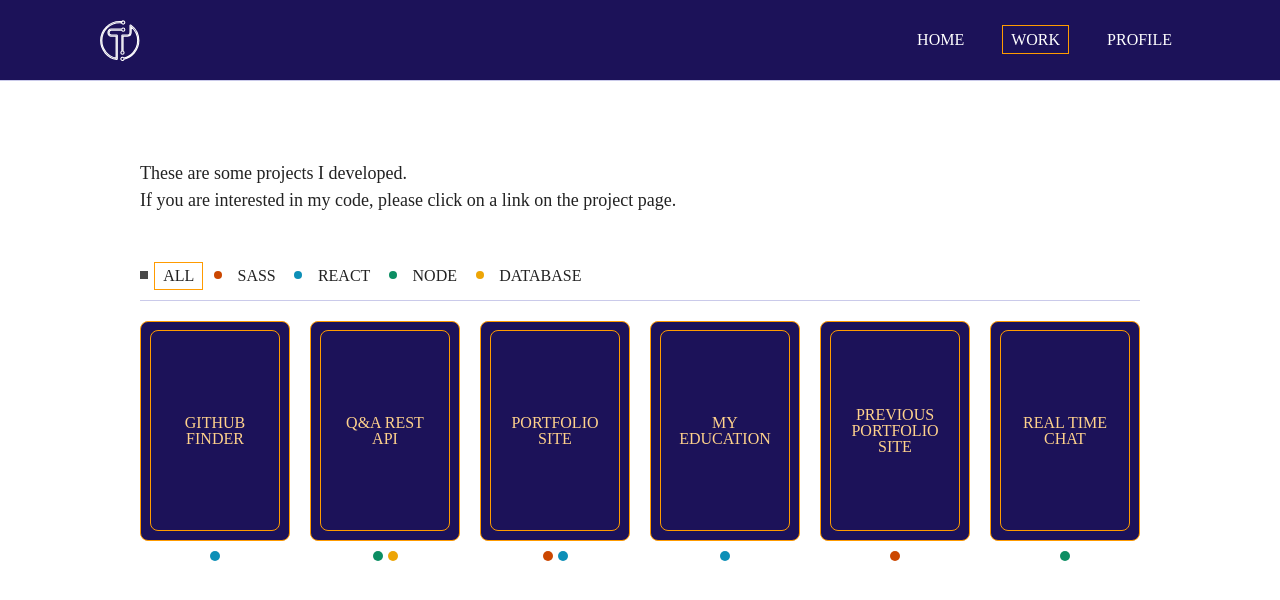
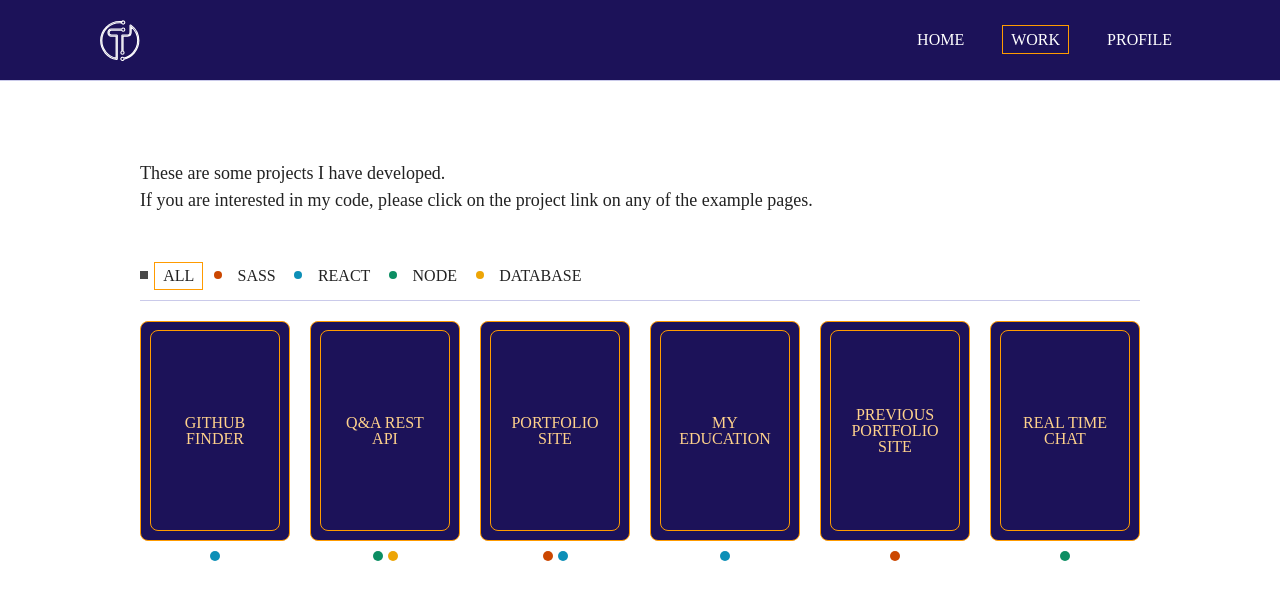
Before and after one commit to takuyahirata23/my_portfolio, a React (Create React App) app: page /work in a window 1280 px wide. Shown: the top 600 px of the page. Built offline with nearby package versions, Linux system fonts and the light colour scheme; a web font is replaced by a local one.

Commit message:
fix some english

```diff
--- a/src/components/Home.js
+++ b/src/components/Home.js
@@ -10,7 +10,7 @@ const Home = () => {
       </div>
       <p className="home-msg">
         Hi! Thank you for visiting my portfolio site.<br />
-        Feel free to check <a href="https://github.com/Takuya-H23">my code</a> and <a href="mailto:takuyahirata4@gmail.com">contact</a> me if your are interested!.
+        Feel free to check <a href="https://github.com/Takuya-H23">my code</a> and <a href="mailto:takuyahirata4@gmail.com">contact</a> me if your are interested!
       </p>
       <Testimonial />
     </div>
--- a/src/components/Work.js
+++ b/src/components/Work.js
@@ -2,17 +2,19 @@ import React from 'react'
 import Selection from './Selection'
 import Cards from './Cards'
 
-const Work = ({match}) => {
+const Work = ({ match }) => {
   return (
     <section className="section-wrapper">
       <p className="work-description">
-        These are some projects I developed.<br />
-        If you are interested in my code, please click on a link on the project page.
+        These are some projects I have developed.
+        <br />
+        If you are interested in my code, please click on the project link on
+        any of the example pages.
       </p>
       <div>
         <Selection />
       </div>
-      <Cards match={match}/>
+      <Cards match={match} />
     </section>
   )
 }
--- a/src/projects.json
+++ b/src/projects.json
@@ -2,8 +2,8 @@
   {
     "id": "6",
     "name": "GITHUB FINDER",
-    "overview": "Github Finder to search for github users and their public repositories. As a result of developing this application, I can choose to use either Redux or useReducer and useContext for state management.",
-    "objective": "To implement React hooks such as useState, useEffect, useContext and useReducer. Consider when to use Redux or Hooks for state management. Practice how to keep information such as own API keys safe.",
+    "overview": "To search for github users and their public repositories. React Hooks are used for state management",
+    "objective": "To implement React Hooks such as useState, useEffect, useContext and useReducer. Consider when to use Redux or Hooks for state management. Practice how to keep information such as API keys safe.",
     "tools": ["React", "Github API"],
     "links": {
       "project": "https://github-finder-23.netlify.com/",
@@ -27,7 +27,7 @@
     "id": "4",
     "name": "PORTFOLIO SITE",
     "overview": "Portfolio site using React. ",
-    "objective": "Build a react application that is maintainable and well organized. Practice using React Router and React Context API to improve state management skills. Use Sass to style efficiently, and Sketch to create comps.",
+    "objective": "Build a react application that is maintainable and organized well. Practice using React Router and React Context API to improve state management skills. Use Sass to style efficiently, and Sketch to create comps.",
     "tools": [
       "Sass",
       "JavaScript",
@@ -46,7 +46,7 @@
     "id": "3",
     "name": "MY EDUCATION",
     "overview": "React application that displays what I have learned at college and via online programming courses. Use Treehouse API to get data.",
-    "objective": "Create an application to show what I can do and have learned. Practice using React router, and managing state.",
+    "objective": "Create an application to show my capabilities and what I have learned. Practice using React Router, and state management",
     "tools": ["CSS", "Bootstrap", "JavaScript", "React"],
     "links": {
       "project": "https://my-education.netlify.com/",
@@ -70,7 +70,7 @@
     "id": "1",
     "name": "REAL TIME CHAT",
     "overview": "Real time chat application using Socket.io and Node.js.",
-    "objective": "My first application using Socket.io. Create Node.js application and practice basic Node.js and Express skills and deploy onto liver server.",
+    "objective": "My first application using Socket.io. Create Node.js application and practice basic Node.js and Express skills and deploy onto live server.",
     "tools": ["HTML", "CSS", "JavaScript", "Node", "Express"],
     "links": {
       "project": "https://chat-in-node.herokuapp.com/",
```
